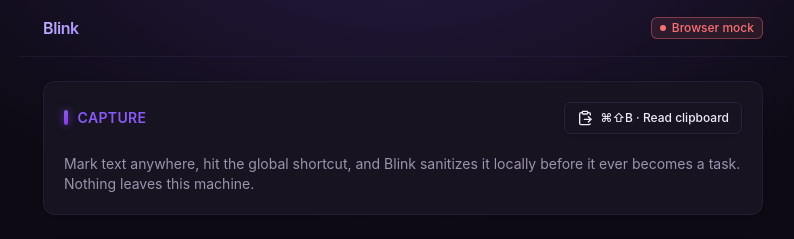
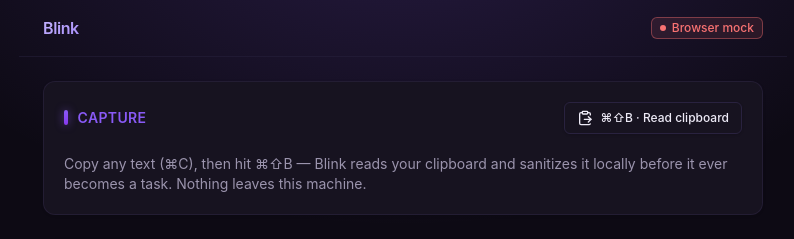
Before and after one commit to Fabo95/blink, a React (Vite) app in the folder apps/desktop/: page / in a window 1280 px wide. Shown: the top 239 px of the page, without its empty margins (237-1031 px from the left). Built offline with nearby package versions, Linux system fonts and the light colour scheme.

Commit message:
docs(capture): clarify empty-state — copy then ⌘⇧B

```diff
--- a/apps/desktop/src/components/CaptureCard.tsx
+++ b/apps/desktop/src/components/CaptureCard.tsx
@@ -94,8 +94,8 @@
       <CardContent>
         {!draft ? (
           <p className="text-sm text-muted-foreground">
-            Mark text anywhere, hit the global shortcut, and Blink sanitizes it locally before it
-            ever becomes a task. Nothing leaves this machine.
+            Copy any text (⌘C), then hit ⌘⇧B — Blink reads your clipboard and sanitizes it locally
+            before it ever becomes a task. Nothing leaves this machine.
           </p>
         ) : (
           <div className="space-y-3">
```
